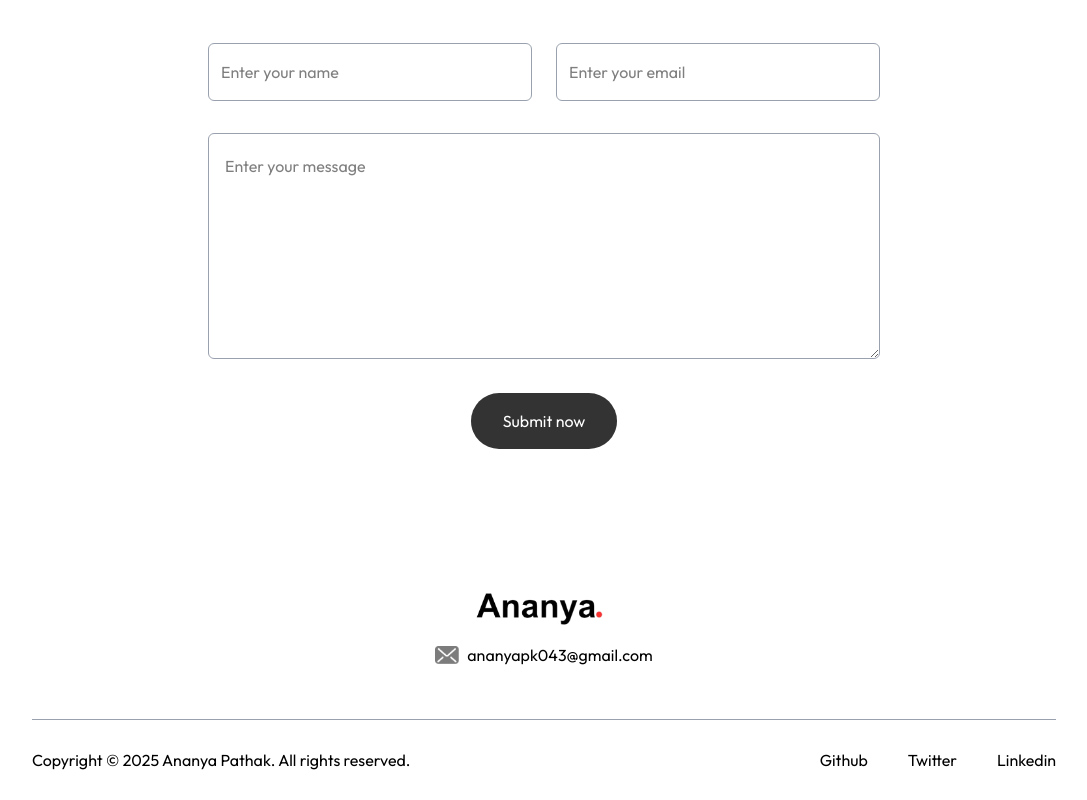
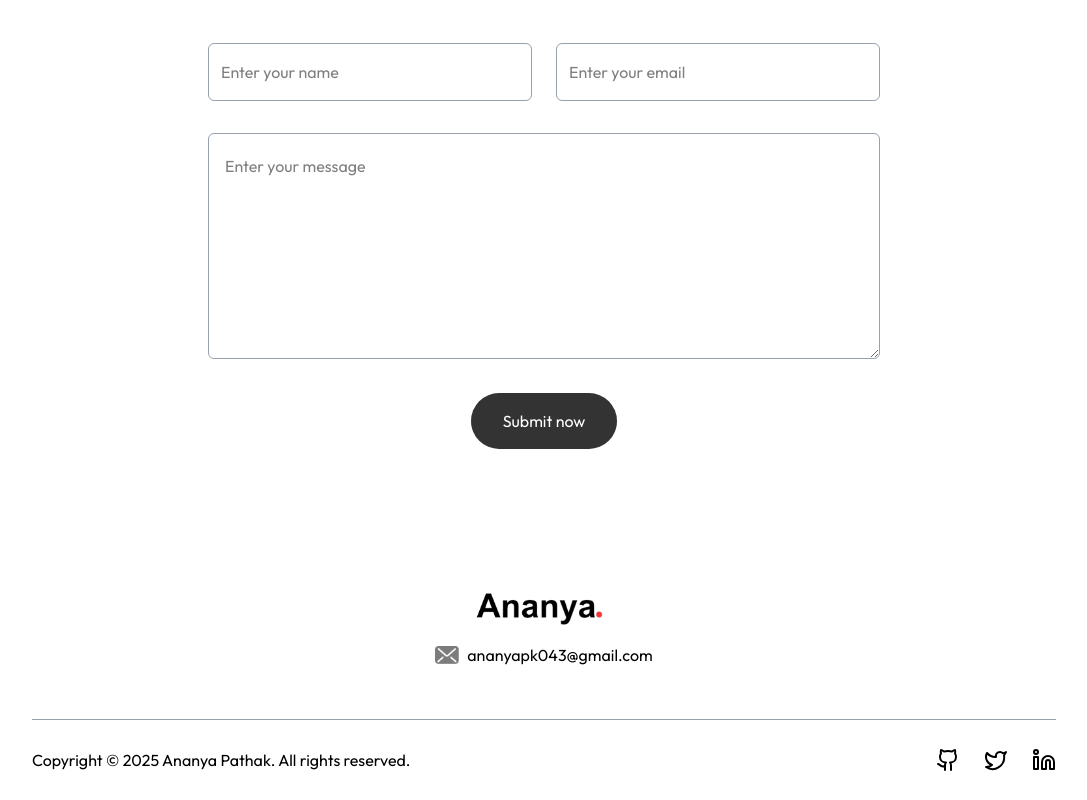
Before and after one commit to oldschoolmoron/Myportfolio, a Next.js app: page / in a window 1280 px wide. Shown: the part 3130-3930 px from the top of the page, without its empty margins (96-1183 px from the left). Built offline with nearby package versions, Linux system fonts and the light colour scheme; a web font is replaced by a local one.

Commit message:
Updated footer with social media icons and improved styling

```diff
--- a/app/Components/Footer.jsx
+++ b/app/Components/Footer.jsx
@@ -1,6 +1,7 @@
 import { assets } from "@/assets/assets";
 import Image from "next/image";
 import React from "react";
+import { Github, Twitter, Linkedin } from "lucide-react";
 
 const Footer = () => {
   return (
@@ -14,11 +15,23 @@ const Footer = () => {
       </div>
       <div className="text-center sm:flex items-center justify-between border-t border-gray-400 mx-[10%] mt-12 py-6">
         <p>Copyright © 2025 Ananya Pathak. All rights reserved.</p>
-        <ul className="flex items-center gap-10 justify-center mt-4 sm:mt-0">
-          <li><a href="https://www.github.com/oldskoolmoron/" target="_blank">Github</a></li>
-          <li><a href="https://www.twitter.com/kodegambler/" target="_blank">Twitter</a></li>
-          <li><a href="https://www.linkedin.com/in/askananya/" target="_blank">Linkedin</a></li>
-        </ul>
+        <ul className="flex items-center gap-6 justify-center mt-4 sm:mt-0">
+        <li>
+          <a href="https://www.github.com/oldskoolmoron/" target="_blank" rel="noopener noreferrer">
+            <Github className="w-6 h-6 hover:text-gray-600 transition duration-300" />
+          </a>
+        </li>
+        <li>
+          <a href="https://www.twitter.com/kodegambler/" target="_blank" rel="noopener noreferrer">
+            <Twitter className="w-6 h-6 hover:text-gray-600 transition duration-300" />
+          </a>
+        </li>
+        <li>
+          <a href="https://www.linkedin.com/in/askananya/" target="_blank" rel="noopener noreferrer">
+            <Linkedin className="w-6 h-6 hover:text-gray-600 transition duration-300" />
+          </a>
+        </li>
+      </ul>
       </div>
     </div>
   );
--- a/package.json
+++ b/package.json
@@ -9,6 +9,7 @@
     "lint": "next lint"
   },
   "dependencies": {
+    "lucide-react": "^0.483.0",
     "next": "15.2.3",
     "react": "^19.0.0",
     "react-dom": "^19.0.0"
```
Also changed, not shown: 1 other file (tests, documents, lock files or other folders).
